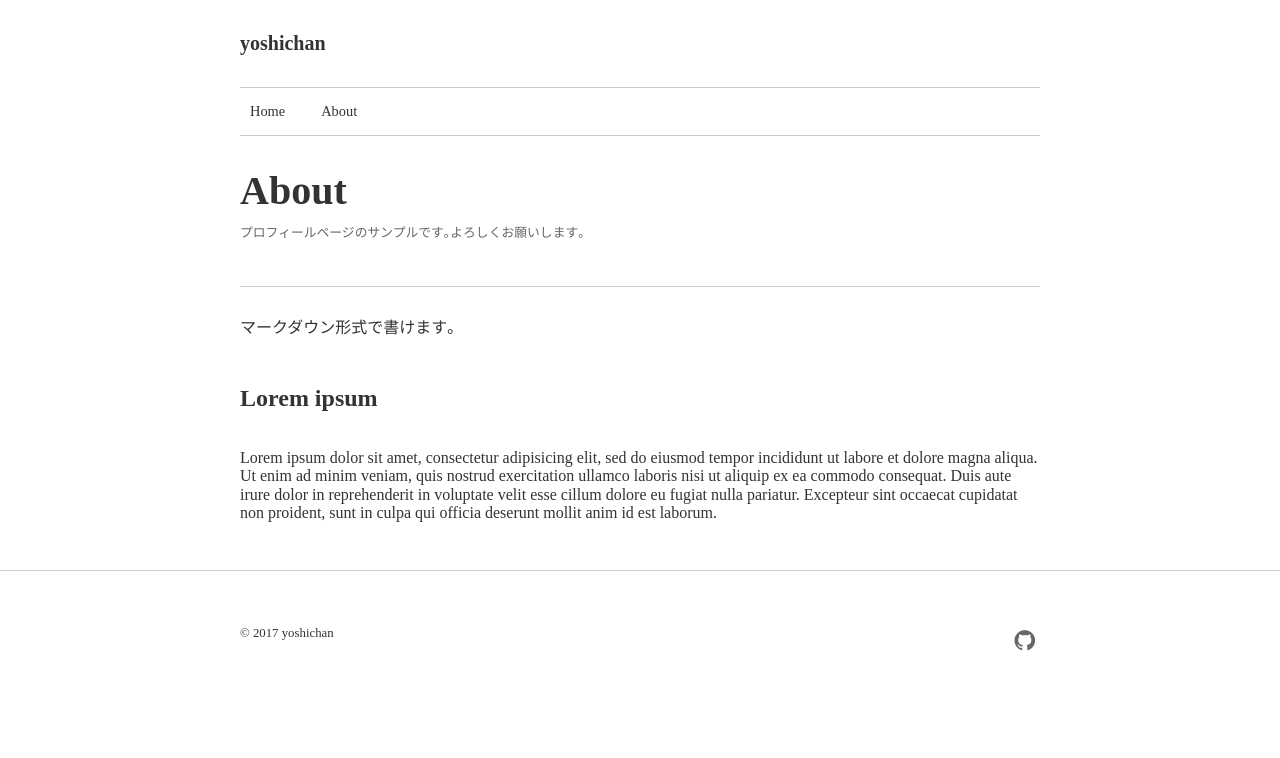
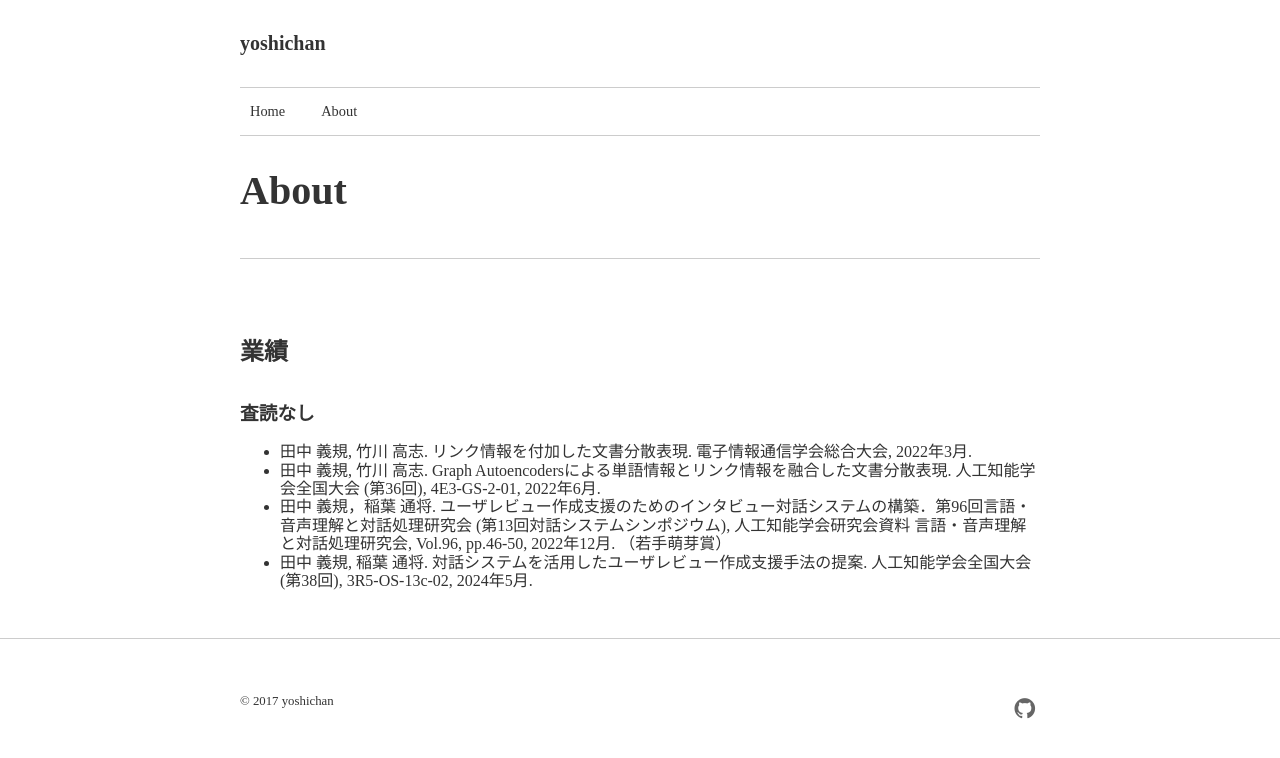
Before and after one commit to yoshi-chanaka/yoshi-chanaka.github.io, a Jekyll site: the page built from about.md, in a window 1280 px wide. Shown: the top 758 px of the page. Built offline with Jekyll 4.4.1, drawn with Linux system fonts in a browser that asks for light colours; nearby versions of some CDN libraries.

Commit message:
add info

```diff
--- a/about.md
+++ b/about.md
@@ -1,12 +1,13 @@
 ---
 layout: page
 title: About
-description: プロフィールページのサンプルです｡よろしくお願いします｡
+description: >
 permalink: /about/
 ---
 
-マークダウン形式で書けます｡
-
-## Lorem ipsum
-
-Lorem ipsum dolor sit amet, consectetur adipisicing elit, sed do eiusmod tempor incididunt ut labore et dolore magna aliqua. Ut enim ad minim veniam, quis nostrud exercitation ullamco laboris nisi ut aliquip ex ea commodo consequat. Duis aute irure dolor in reprehenderit in voluptate velit esse cillum dolore eu fugiat nulla pariatur. Excepteur sint occaecat cupidatat non proident, sunt in culpa qui officia deserunt mollit anim id est laborum.
+## 業績
+### 査読なし
+* 田中 義規, 竹川 高志. リンク情報を付加した文書分散表現. 電子情報通信学会総合大会, 2022年3月.
+* 田中 義規, 竹川 高志. Graph Autoencodersによる単語情報とリンク情報を融合した文書分散表現. 人工知能学会全国大会 (第36回), 4E3-GS-2-01, 2022年6月.
+* 田中 義規，稲葉 通将. ユーザレビュー作成支援のためのインタビュー対話システムの構築．第96回言語・音声理解と対話処理研究会 (第13回対話システムシンポジウム), 人工知能学会研究会資料 言語・音声理解と対話処理研究会, Vol.96, pp.46-50, 2022年12月. （若手萌芽賞）
+* 田中 義規, 稲葉 通将. 対話システムを活用したユーザレビュー作成支援手法の提案. 人工知能学会全国大会 (第38回), 3R5-OS-13c-02, 2024年5月.
```
